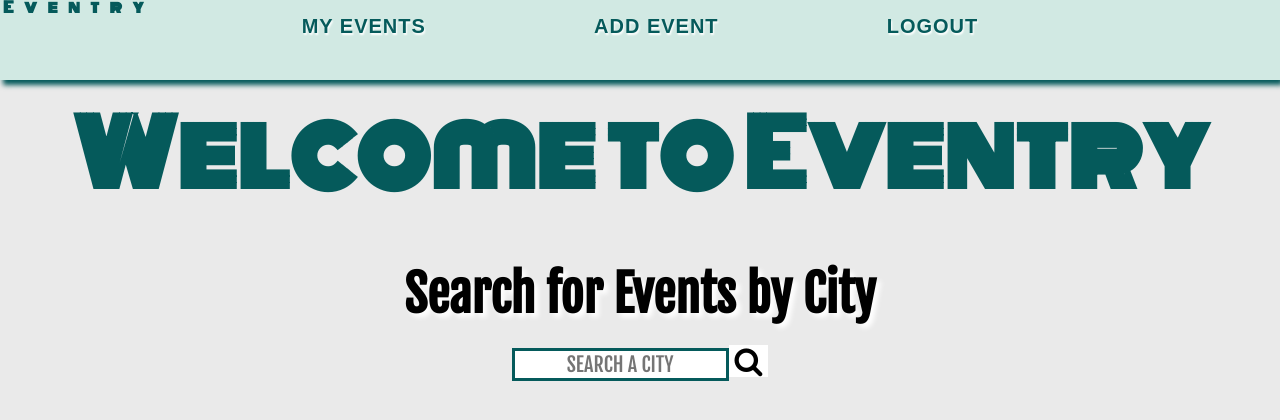
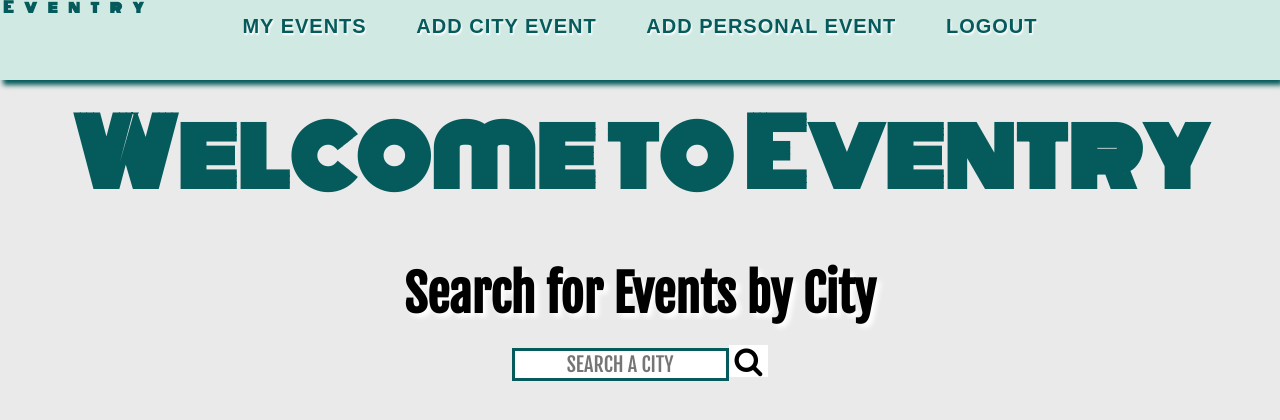
Before and after one commit to lillynolan/PROJECT_04, a React (Create React App) app in the folder Eventry/client/: page /home in a window 1280 px wide. Shown: the top 420 px of the page. Built offline with nearby package versions, Linux system fonts and the light colour scheme; sample sign-in values are in the browser's storage.

Commit message:
added link to create personal event to nav

```diff
--- a/Eventry/client/src/components/Nav.jsx
+++ b/Eventry/client/src/components/Nav.jsx
@@ -18,7 +18,8 @@ const Nav = (props) => {
             }
           }*/}
           <button><Link to="/profile">My Events</Link></button>
-          <button><Link to="/home">Add Event</Link></button>
+          <button><Link to="/home">Add City Event</Link></button>
+          <button><Link to="/createevent">Add Personal Event</Link></button>
           <button onClick={props.handleLogout}>Logout</button>
         </ul>
     </div>
```
